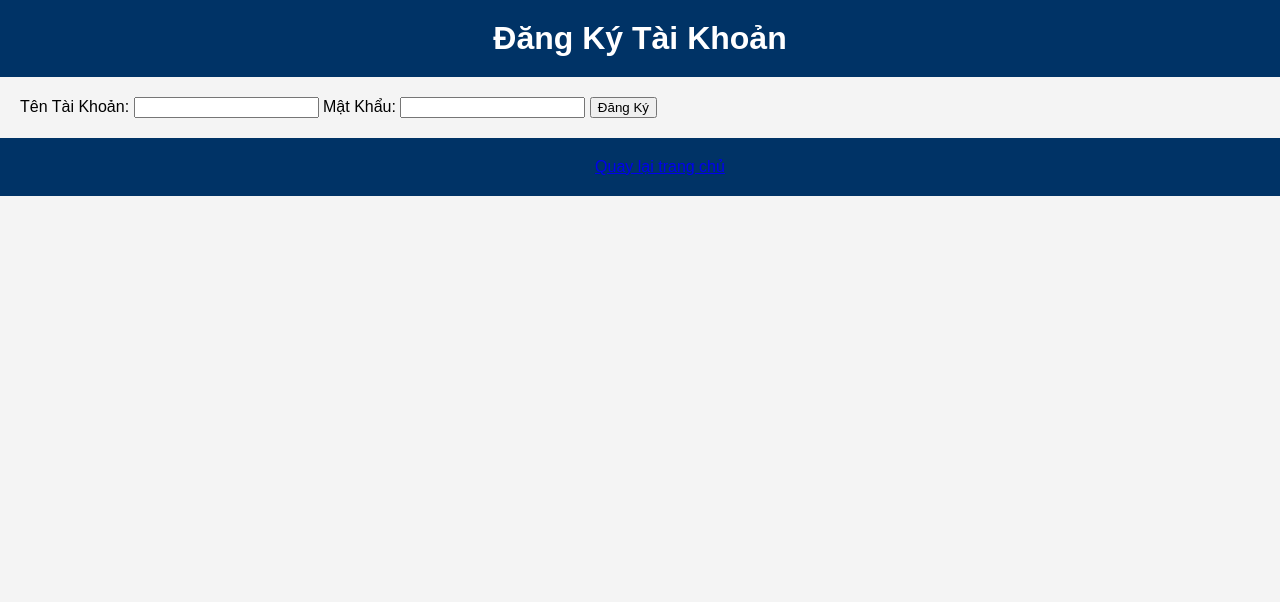
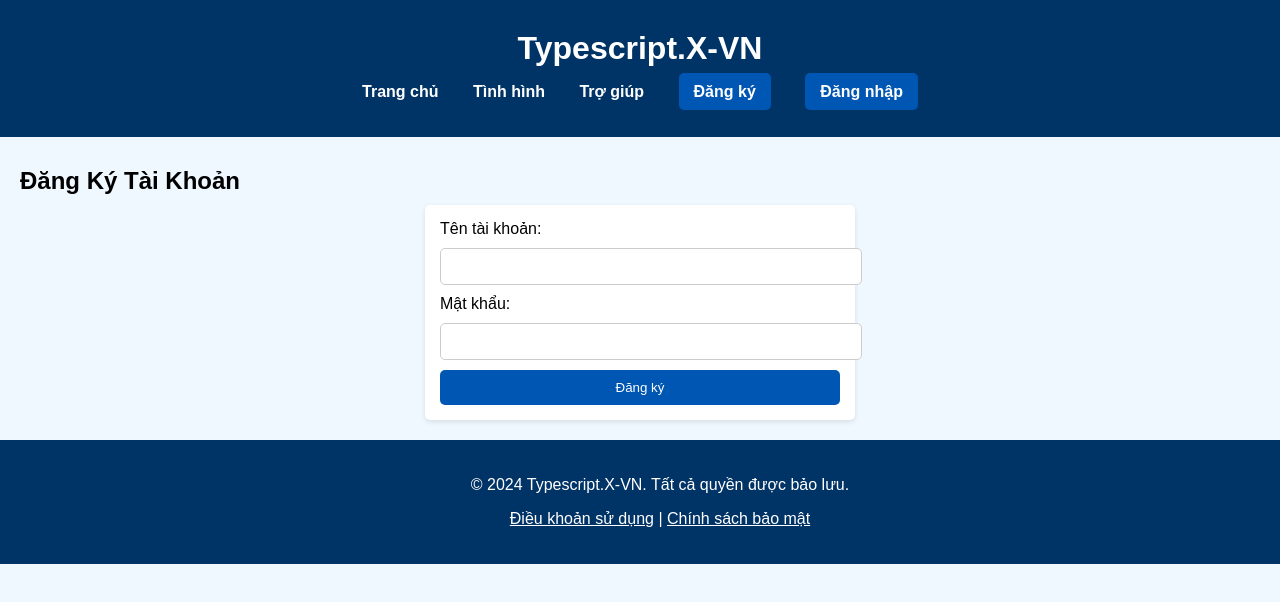
Before and after one commit to hungdev123/Typescript.X-VN, a plain HTML site: page register.html in a window 1280 px wide. Shown: the top 602 px of the page. Drawn offline with Linux system fonts and the light colour scheme.

Commit message:
Update register.html

```diff
--- a/register.html
+++ b/register.html
@@ -1,30 +1,140 @@
 <!DOCTYPE html>
 <html lang="vi">
+
 <head>
     <meta charset="UTF-8">
     <meta name="viewport" content="width=device-width, initial-scale=1.0">
-    <title>Đăng Ký Tài Khoản</title>
-    <link rel="stylesheet" href="styles.css"> <!-- Nếu bạn có file CSS -->
+    <title>Đăng Ký - Typescript.X-VN</title>
+    <style>
+        body {
+            font-family: Arial, sans-serif;
+            background-color: #f0f8ff;
+            margin: 0;
+            padding: 0;
+        }
+
+        header {
+            background: #003366; /* Màu xanh đậm */
+            color: white;
+            padding: 20px 0;
+            text-align: center;
+        }
+
+        nav ul {
+            list-style: none;
+            padding: 0;
+        }
+
+        nav ul li {
+            display: inline;
+            margin: 0 15px;
+        }
+
+        nav a {
+            color: white;
+            text-decoration: none;
+            font-weight: bold;
+        }
+
+        nav .button {
+            background: #0056b3; /* Nút Đăng ký và Đăng nhập */
+            color: white;
+            padding: 10px 15px;
+            border-radius: 5px;
+        }
+
+        main {
+            padding: 20px;
+        }
+
+        h1, h2 {
+            margin: 10px 0;
+        }
+
+        .form-container {
+            margin-top: 20px;
+            padding: 15px;
+            background: white;
+            border-radius: 5px;
+            box-shadow: 0 2px 5px rgba(0, 0, 0, 0.1);
+            max-width: 400px;
+            margin: auto;
+        }
+
+        input[type="text"], input[type="password"] {
+            width: 100%;
+            padding: 10px;
+            margin: 10px 0;
+            border: 1px solid #ccc;
+            border-radius: 5px;
+        }
+
+        button {
+            background-color: #0056b3;
+            color: white;
+            border: none;
+            padding: 10px;
+            border-radius: 5px;
+            cursor: pointer;
+            width: 100%;
+        }
+
+        button:hover {
+            background-color: #004494;
+        }
+
+        footer {
+            text-align: center;
+            padding: 20px;
+            background: #003366; /* Màu xanh đậm */
+            color: white;
+            position: relative;
+            bottom: 0;
+            width: 100%;
+        }
+    </style>
 </head>
+
 <body>
     <header>
-        <h1>Đăng Ký Tài Khoản</h1>
+        <h1>Typescript.X-VN</h1>
+        <nav>
+            <ul>
+                <li><a href="index.html">Trang chủ</a></li>
+                <li><a href="tinh_hinh.html">Tình hình</a></li>
+                <li><a href="support.html">Trợ giúp</a></li>
+                <li><a class="button" href="register.html">Đăng ký</a></li>
+                <li><a class="button" id="loginBtn">Đăng nhập</a></li>
+            </ul>
+        </nav>
     </header>
 
     <main>
-        <form id="registrationForm" action="https://formspree.io/f/xldedrwz" method="POST">
-            <label for="username">Tên Tài Khoản:</label>
-            <input type="text" id="username" name="username" required>
+        <h2>Đăng Ký Tài Khoản</h2>
+        <div class="form-container">
+            <form id="registerForm" action="https://formspree.io/f/xldedrwz" method="POST">
+                <label for="username">Tên tài khoản:</label>
+                <input type="text" id="username" name="username" required>
 
-            <label for="password">Mật Khẩu:</label>
-            <input type="password" id="password" name="password" required>
+                <label for="password">Mật khẩu:</label>
+                <input type="password" id="password" name="password" required>
 
-            <button type="submit">Đăng Ký</button>
-        </form>
+                <button type="submit">Đăng ký</button>
+            </form>
+        </div>
     </main>
 
     <footer>
-        <a href="index.html">Quay lại trang chủ</a>
+        <p>© 2024 Typescript.X-VN. Tất cả quyền được bảo lưu.</p>
+        <p><a href="#" style="color: white;">Điều khoản sử dụng</a> | <a href="#" style="color: white;">Chính sách bảo mật</a></p>
     </footer>
+
+    <script>
+        // Sự kiện cho nút Đăng nhập
+        document.getElementById('loginBtn').addEventListener('click', function () {
+            alert("Chức năng Đăng nhập đang trong quá trình phát triển.");
+        });
+    </script>
 </body>
+
 </html>
```
